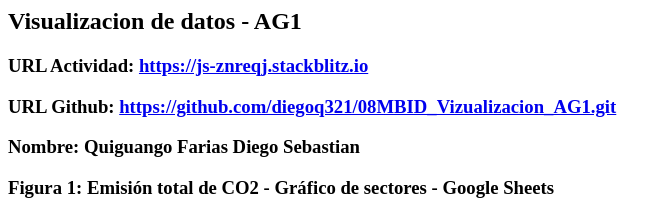
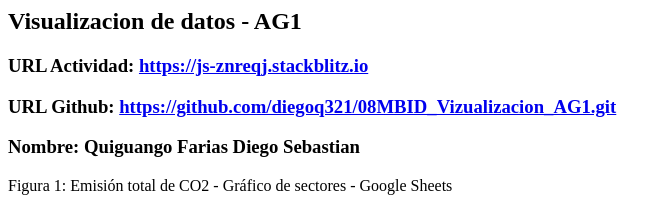
Before and after one commit to diegoq321/08MBID---Vizualizacion-de-Datos, a website: page index.html in a window 1280 px wide. Shown: the top 208 px of the page, without its empty margins (0-672 px from the left). Drawn offline with Linux system fonts and the light colour scheme; grey boxes are pictures that could not be loaded.

Commit message:
1 file modified

```diff
--- a/index.html
+++ b/index.html
@@ -7,7 +7,7 @@
 
   <!-- GRAFICOS CON GOOGLESHEETS -->
 
-  <h3>Figura 1: Emisión total de CO2 - Gráfico de sectores - Google Sheets</h3>
+  <p>Figura 1: Emisión total de CO2 - Gráfico de sectores - Google Sheets</p>
 
   <iframe width="600" height="371" seamless frameborder="0" scrolling="no" src="https://docs.google.com/spreadsheets/d/e/2PACX-1vQ6jLNfi1sVoEHQHtLW5U0VQmogbHNrd-IEq2QgIB8xwH4aD4UNybcGMCcv7RkBMidu7HeWZutqyzqq/pubchart?oid=1393321884&amp;format=interactive"></iframe>
 
```
